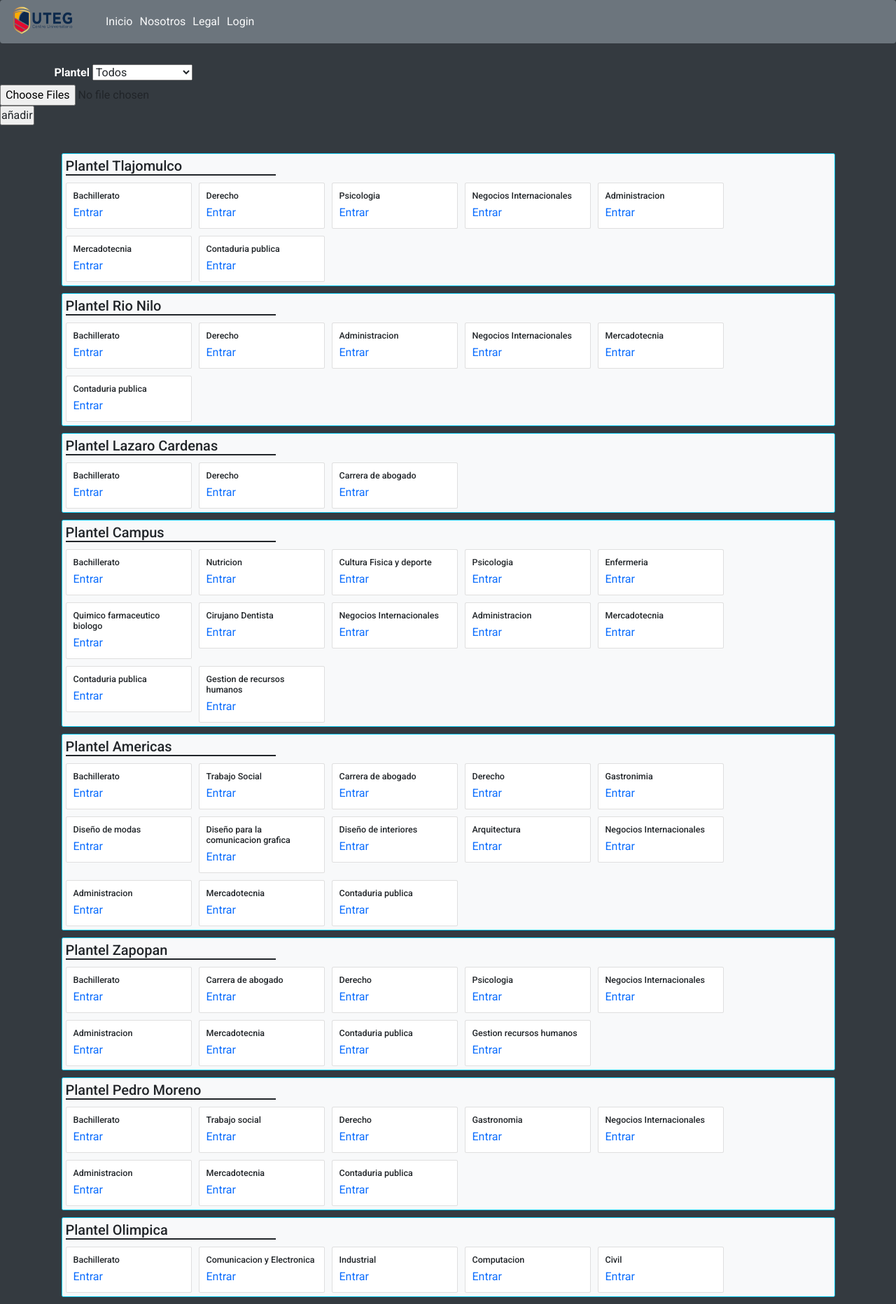
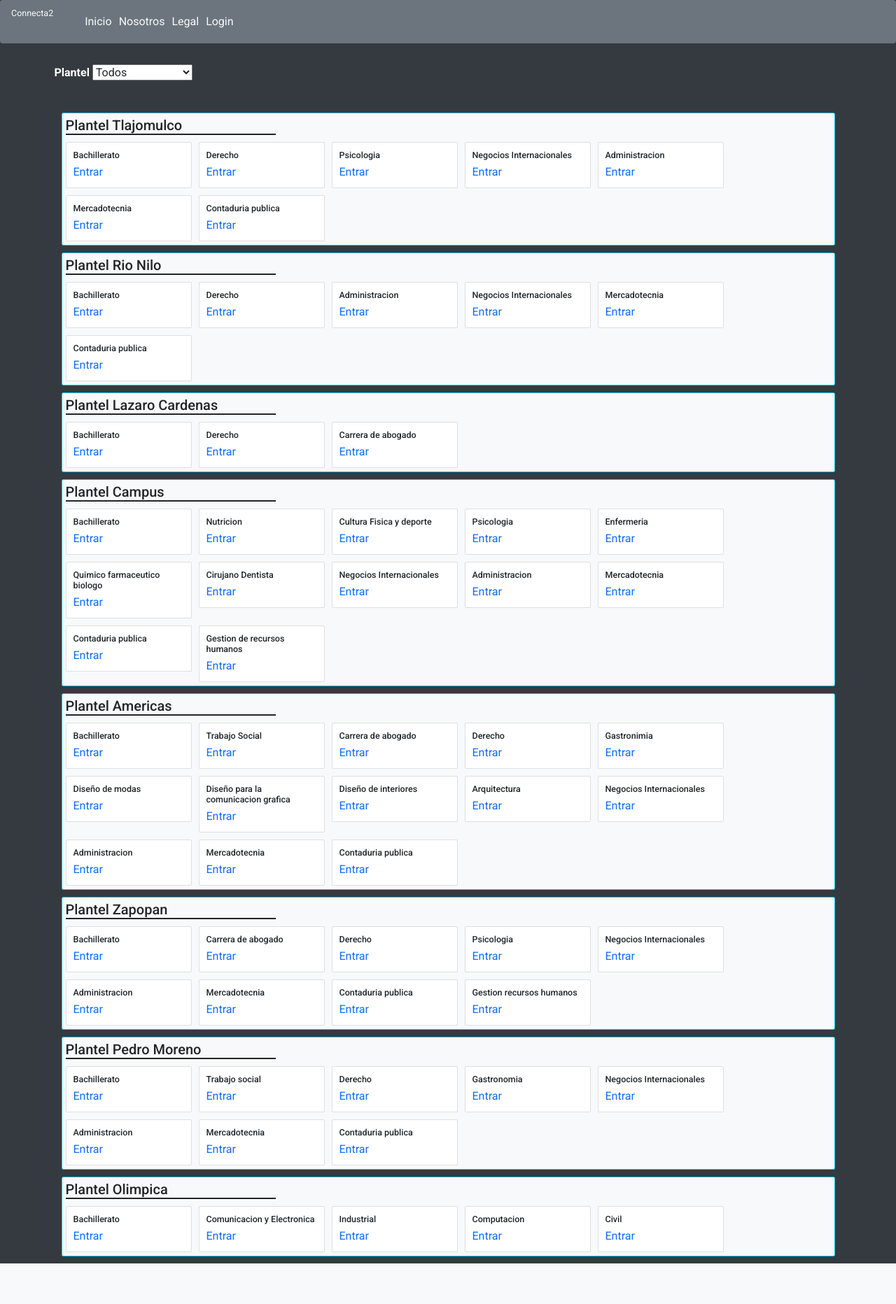
Before and after one commit to Raul-Mena-dev/conecta2, a Flask app: page /inicio in a window 1280 px wide. Shown: the whole page at 70% size. After the commit the page ends 1806 px from the top, so only its background shows below. Run offline with Flask 2, Linux system fonts and the light colour scheme; some libraries are stand-ins or nearby versions.

Commit message:
Cosas x2

```diff
--- a/app/templates/home.html
+++ b/app/templates/home.html
@@ -34,13 +34,6 @@
             </form>
         </div>
 
-        <div>
-            <form action="/subirPrueba" method="post" enctype="multipart/form-data">
-                <input type="file"  name="file[]" multiple="">
-                <input type="submit" value="añadir">
-            </form>
-        </div>
-
         <div class="container mt-5 ">
             {% for universidad in universidades %}
             <div id="bloqueCampus {{universidad}}" class="bloqueCampus bg-light m-3  border border-info rounded">
--- a/app/templates/navbar.html
+++ b/app/templates/navbar.html
@@ -2,7 +2,7 @@
 {% if session['id'] %}
 <nav class="navbar navbar-expand-lg navbar-light bg-secondary">
   <a class="navbar-brand" href="{{url_for('inicio')}}">
-    <img src="/static/img/UTEG_Logo.png"  class="d-inline-block align-top logo" alt="">
+    Connecta2
   </a>
   <button class="navbar-toggler" type="button" data-toggle="collapse" data-target="#navbarNavAltMarkup" aria-controls="navbarNavAltMarkup" aria-expanded="false" aria-label="Toggle navigation">
     <span class="navbar-toggler-icon"></span>
@@ -24,8 +24,8 @@
 {% else %}
   <nav class="navbar navbar-expand-lg navbar-light bg-secondary">
     <a class="navbar-brand font-weight-bold text-light " href="{{url_for('inicio')}}">
-      <img src="/static/img/UTEG_Logo.png" class="d-inline-block align-top logo" alt="">
-      </a>
+      Connecta2
+    </a>
     <button class="navbar-toggler" type="button" data-toggle="collapse" data-target="#navbarNavAltMarkup" aria-controls="navbarNavAltMarkup" aria-expanded="false" aria-label="Toggle navigation">
       <span class="navbar-toggler-icon"></span>
     </button>
```
